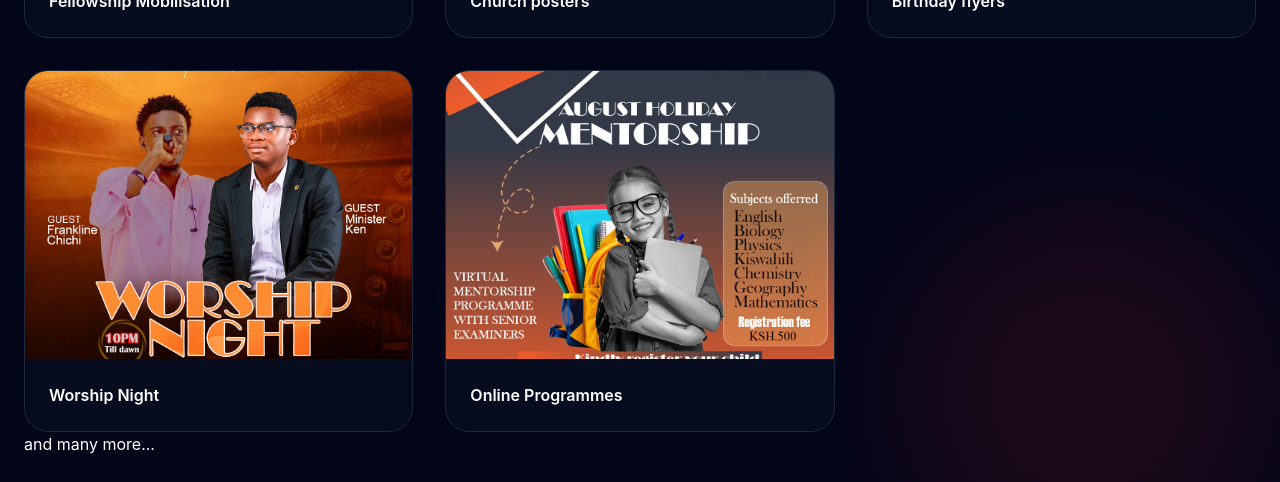
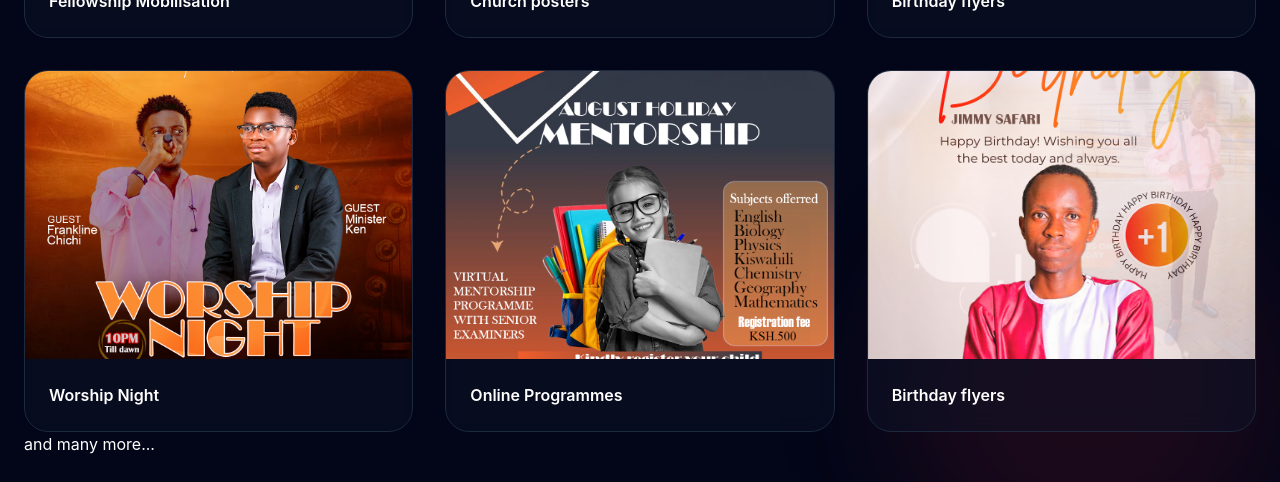
Before and after one commit to JimmySaf/Jimmysaf-Portfolio, a React (Vite) app: page / in a window 1280 px wide. Shown: the part 5882-6364 px from the top of the page. Built offline with nearby package versions, Linux system fonts and the light colour scheme; no server answers.

Commit message:
Update Projects section

```diff
--- a/src/components/Projects.tsx
+++ b/src/components/Projects.tsx
@@ -329,6 +329,10 @@ const Projects = () => {
                   {
                 image: "/design5.png",
                 title: "Online Programmes",
+              },
+                  {
+                image: "/design6.png",
+                title: "Birthday flyers",
 
               },
             ].map((design) => (
```
